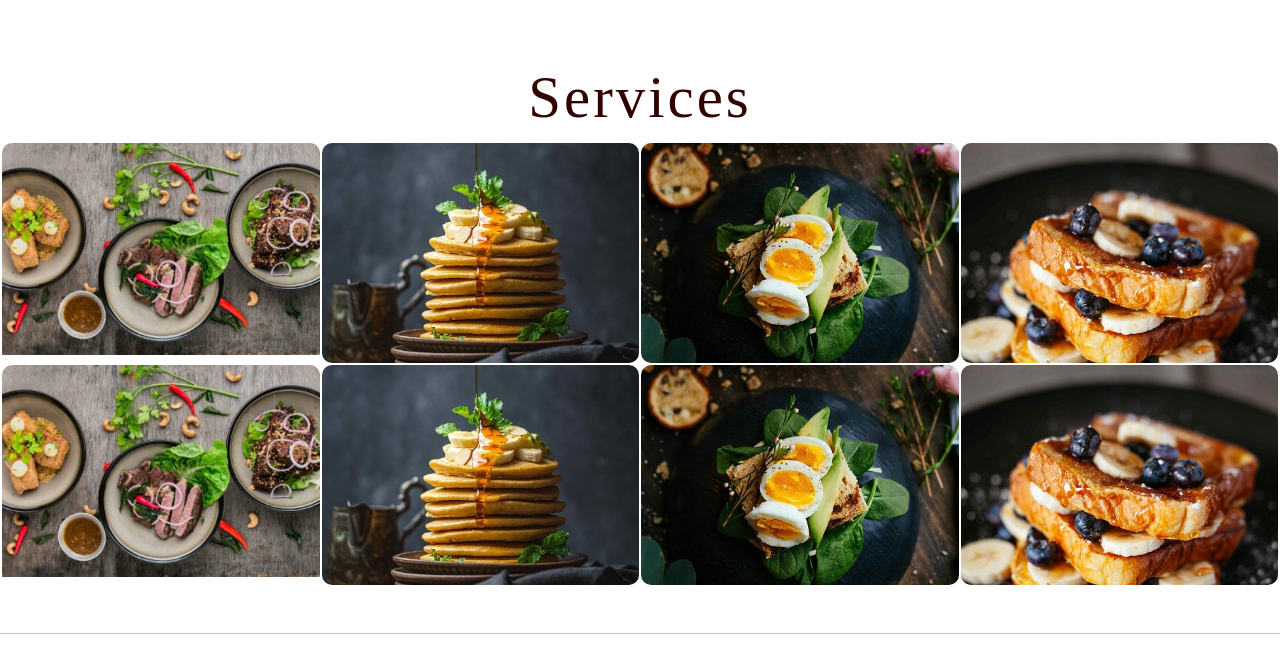
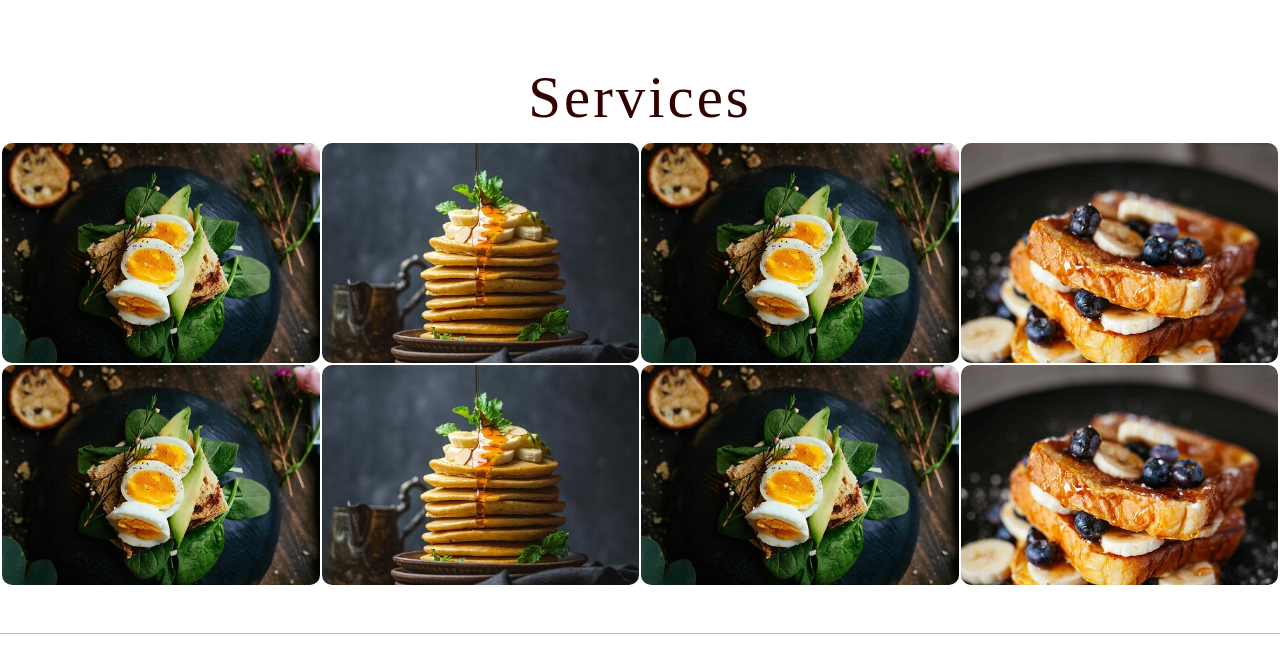
Before and after one commit to KUNALKAUSHIKBORA/Island, a plain HTML site: page index.html in a window 1280 px wide. Shown: the part 1266-1913 px from the top of the page. Drawn offline with nearby package versions, Linux system fonts and the light colour scheme; a web font is replaced by a local one.

Commit message:
Update index.html

```diff
--- a/index.html
+++ b/index.html
@@ -142,7 +142,7 @@
       <h1>Services</h1>
       <div class="foodItem">
       <figure class="snip1383">
-        <img src="./food/1.jpg" alt="sample38" />
+        <img src="./food/3.jpg" alt="sample38" />
         <figcaption>
           <h3>Lorem Ipsum</h3>
           <p>Lorem ipsum dolor sit amet, consectetur adipiscing elit, sed do eiusmod tempor.</p>
@@ -167,7 +167,7 @@
           <p>Lorem ipsum dolor sit amet, consectetur adipiscing elit, sed do eiusmod tempor.</p>
         </figcaption>
       </figure>
-      <figure class="snip1383"><img src="./food/1.jpg" alt="sample88" />
+      <figure class="snip1383"><img src="./food/3.jpg" alt="sample88" />
         <figcaption>
           <h3>Lorem ipsum</h3>
           <p>Lorem ipsum dolor sit amet, consectetur adipiscing elit, sed do eiusmod tempor.</p>
```
